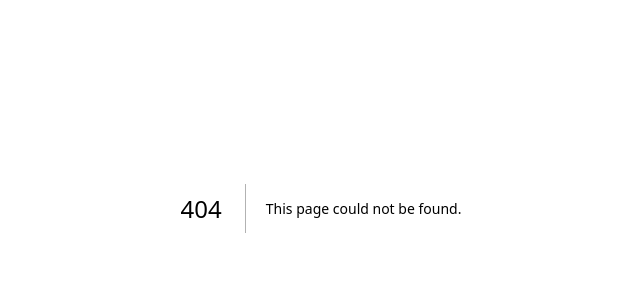
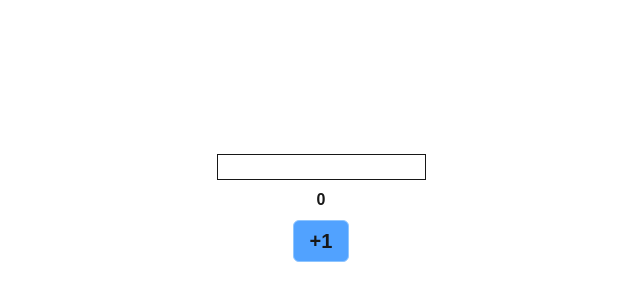
Before and after one commit to EdsonGaspar/journey-reactjs, a Next.js app: page /contador in a window 1280 px wide. Before the commit this address had no page. Shown: the part 192-492 px from the top of the page, without its empty margins (319-959 px from the left). Built offline with nearby package versions, Linux system fonts and the light colour scheme.

Commit message:
feat: useRef, entendendo...

```diff
--- /dev/null
+++ b/app/contador/page.tsx
@@ -0,0 +1,32 @@
+"use client";
+import { useEffect, useRef, useState } from "react";
+
+export default function ContadorPage() {
+  const [searchTerm, setSearchTerm] = useState("");
+  const countRef = useRef(0);
+
+  useEffect(() => {
+    countRef.current = countRef.current + 1;
+  });
+
+  const handleCounter = () => {};
+  return (
+    <div className="flex items-center justify-center h-screen">
+      <main className="flex flex-col justify-center items-center gap-2">
+        <input
+          type="text"
+          value={searchTerm}
+          onChange={(e) => setSearchTerm(e.target.value)}
+          className="border"
+        />
+        <h2 className="font-bold">{countRef.current}</h2>
+        <button
+          onClick={handleCounter}
+          className="px-4 py-1.5 border bg-blue-400 border-blue-300 rounded-md font-semibold text-xl"
+        >
+          +1
+        </button>
+      </main>
+    </div>
+  );
+}
--- a/app/page.tsx
+++ b/app/page.tsx
@@ -21,6 +21,7 @@ export default function Home() {
       ) : (
         <h2>Nao existe elemento na lista</h2>
       )}
+      <div className="flex flex-wrap gap-5">
         <Link href={"/pets"} className="border p-2 ml-2.5">
           Ir
         </Link>
@@ -42,6 +43,10 @@ export default function Home() {
         <Link href={"./clientes"} className="border p-2 ml-2.5">
           Clientes
         </Link>
+        <Link href={"./contador"} className="border p-2 ml-2.5">
+          Contador
+        </Link>
+      </div>
     </div>
   );
 }
```
Lines whose indentation alone changed are shown as unchanged.
